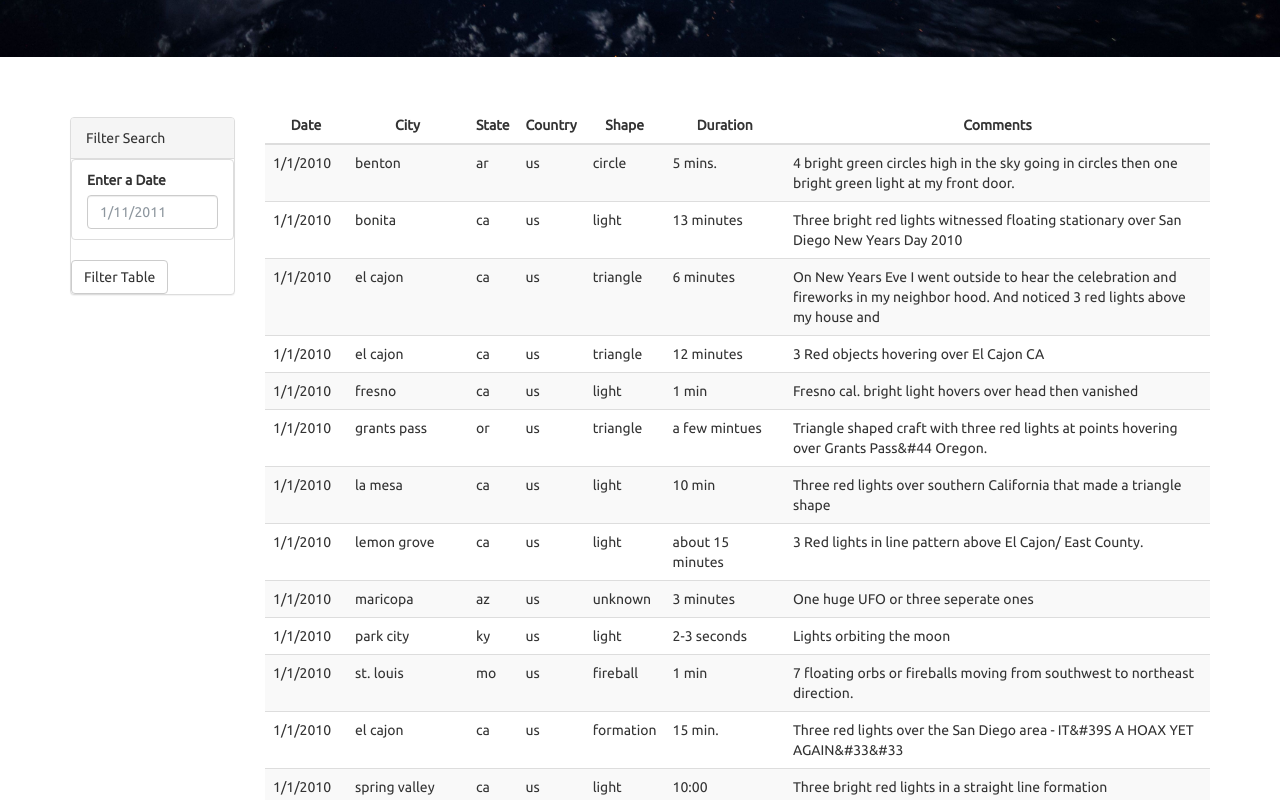
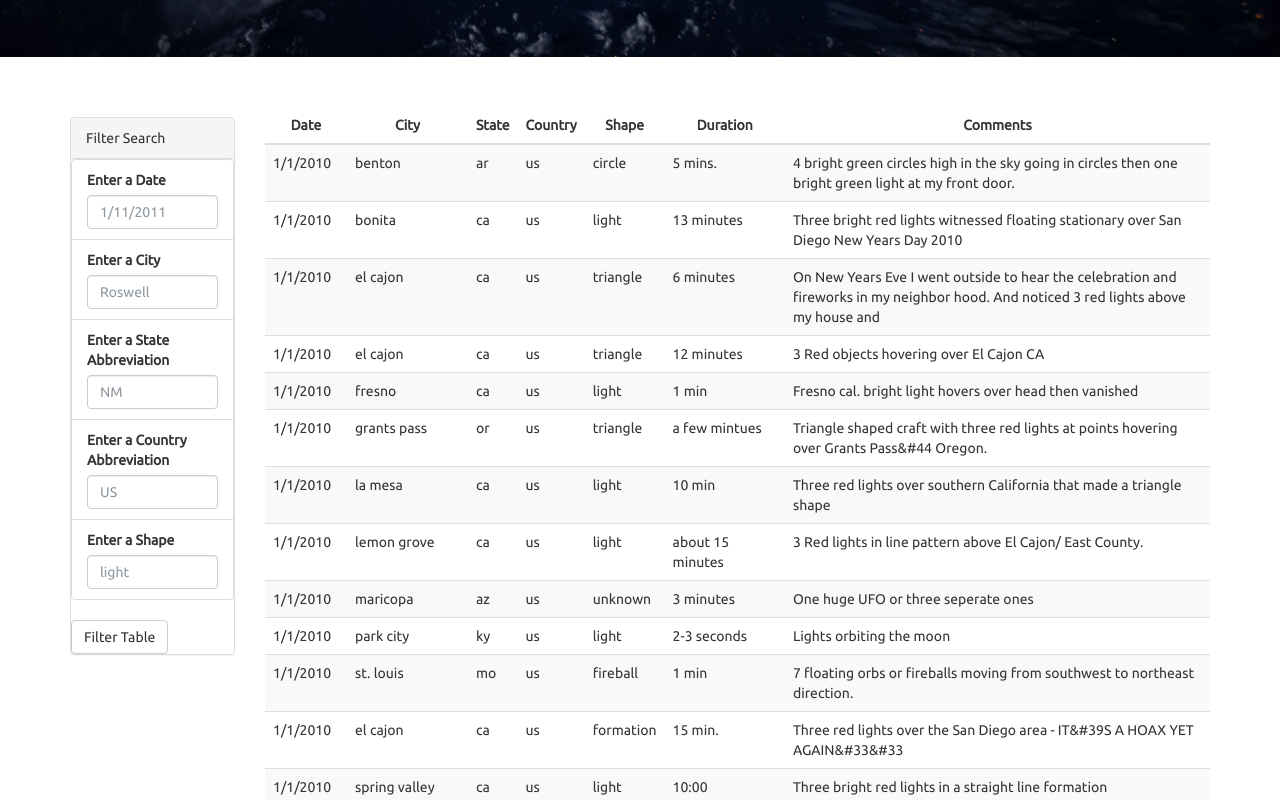
Before and after one commit to byoung11644/javascript-challenge, a plain HTML site: page index.html in a window 1280 px wide. Shown: the part 555-1355 px from the top of the page. Drawn offline with nearby package versions, Linux system fonts and the light colour scheme.

Commit message:
level 1 complete

```diff
--- a/index.html
+++ b/index.html
@@ -33,12 +33,28 @@
             <div class="panel panel-default">
               <div class="panel-heading">Filter Search</div>
               <div class="panel-body">
-                <form>
+                <form id="form">
                   <div class="form-group">
                     <ul class="list-group" id="filters">
                       <li class="filter list-group-item">
                         <label for="date">Enter a Date</label>
                         <input class="form-control" id="datetime" type="text" placeholder="1/11/2011">
+                      </li>
+                      <li class="filter list-group-item">
+                        <label for="date">Enter a City</label>
+                        <input class="form-control" id="city" type="text" placeholder="Roswell">
+                      </li>
+                      <li class="filter list-group-item">
+                        <label for="date">Enter a State Abbreviation</label>
+                        <input class="form-control" id="state" type="text" placeholder="NM">
+                      </li>
+                      <li class="filter list-group-item">
+                        <label for="date">Enter a Country Abbreviation</label>
+                        <input class="form-control" id="datetime" type="text" placeholder="US">
+                      </li>
+                      <li class="filter list-group-item">
+                        <label for="date">Enter a Shape</label>
+                        <input class="form-control" id="datetime" type="text" placeholder="light">
                       </li>
                     </ul>
                   </div>
--- a/static/js/app.js
+++ b/static/js/app.js
@@ -14,8 +14,17 @@ tableData.forEach(function(sighting) {
 });
 
 let button = d3.select("#filter-btn");
-let inputField = d3.select("#datetime").value;
+let form = d3.select("#form");
 
-button.on("click", function() {
-    console.log(inputField);
-});
+button.on("click", runFilter);
+form.on("submit",runFilter);
+
+function runFilter() {
+    d3.event.preventDefault();
+    let inputField = d3.select("#datetime");
+    let inputValue = inputField.property("value");
+    console.log(inputValue);
+
+    let filteredData = tableData.filter(sight => sight.datetime === inputValue);
+    console.log(filteredData);
+};
```
